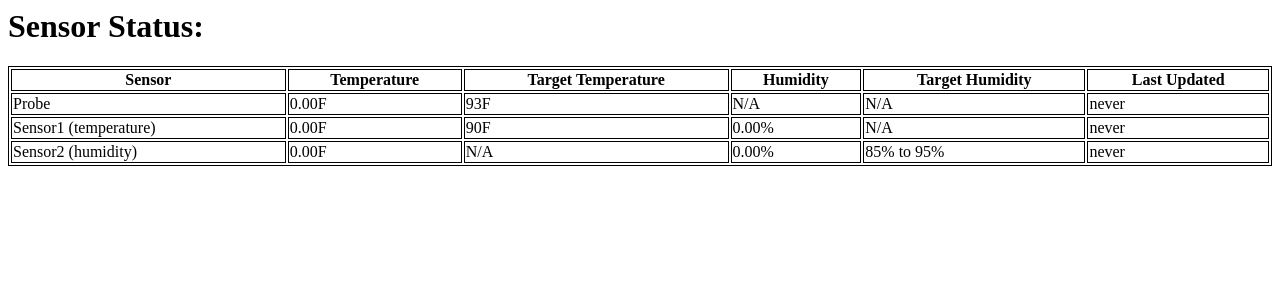
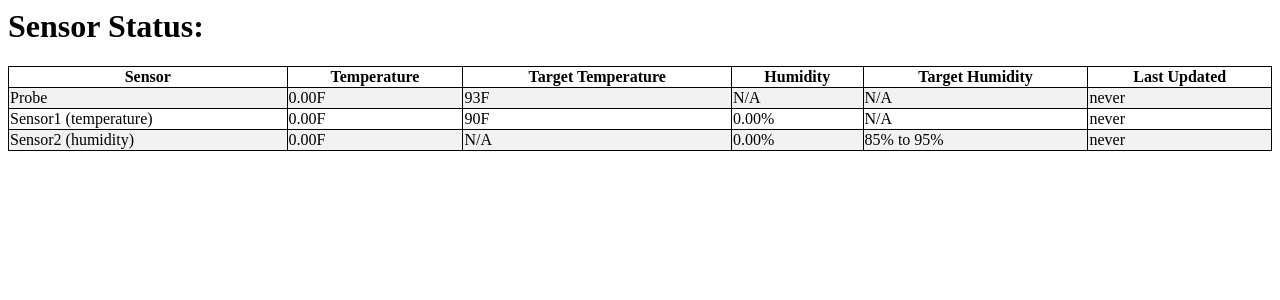
Before and after one commit to mkwarman/enviro-manager, a Flask app: page /new in a window 1280 px wide. Shown: the top 300 px of the page. Run offline with Flask 2, Linux system fonts and the light colour scheme; parts of the project's set-up code (start-up, migrations or seed data) failed here and were passed over.

Commit message:
css updates

```diff
--- a/static/css/main.css
+++ b/static/css/main.css
@@ -1,3 +1,17 @@
 table, th, td {
-   border: 1px solid black;
+    border: 1px solid black;
+    border-collapse: collapse;
+
 }
+
+tr:hover {
+    background-color: #f5f5f5;
+}
+
+tr:nth-child(even) {
+    background-color: #f2f2f2;
+}
+
+.na {
+    color: #f2f2f2;
+}
```
